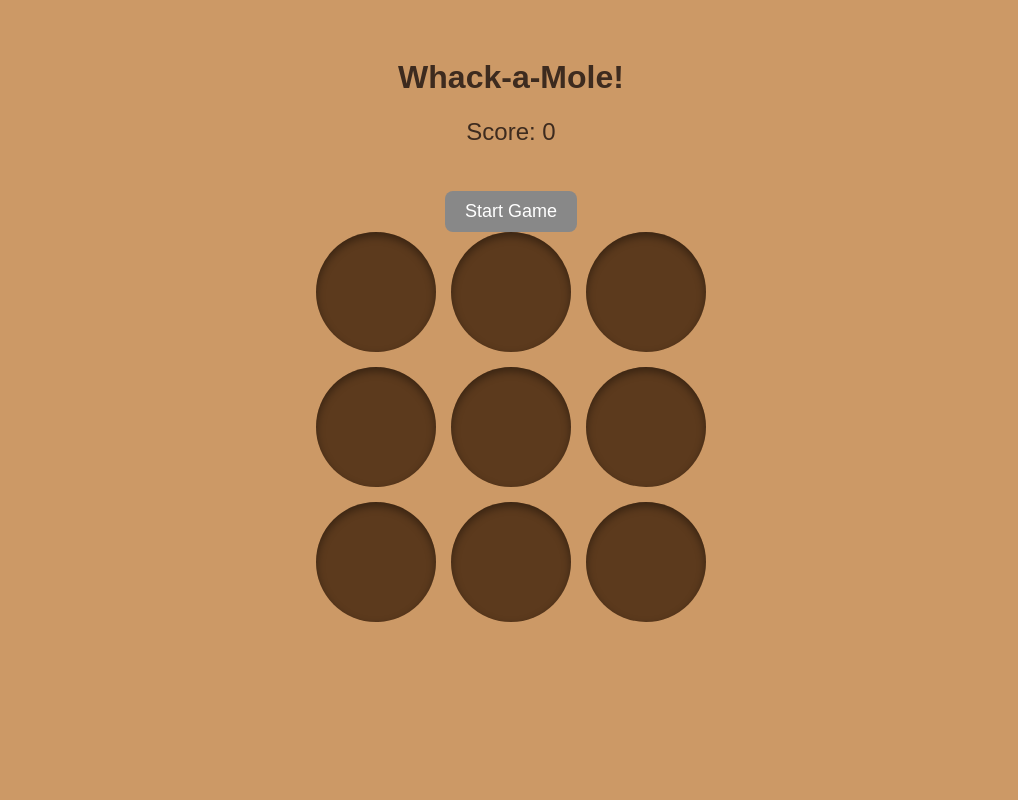
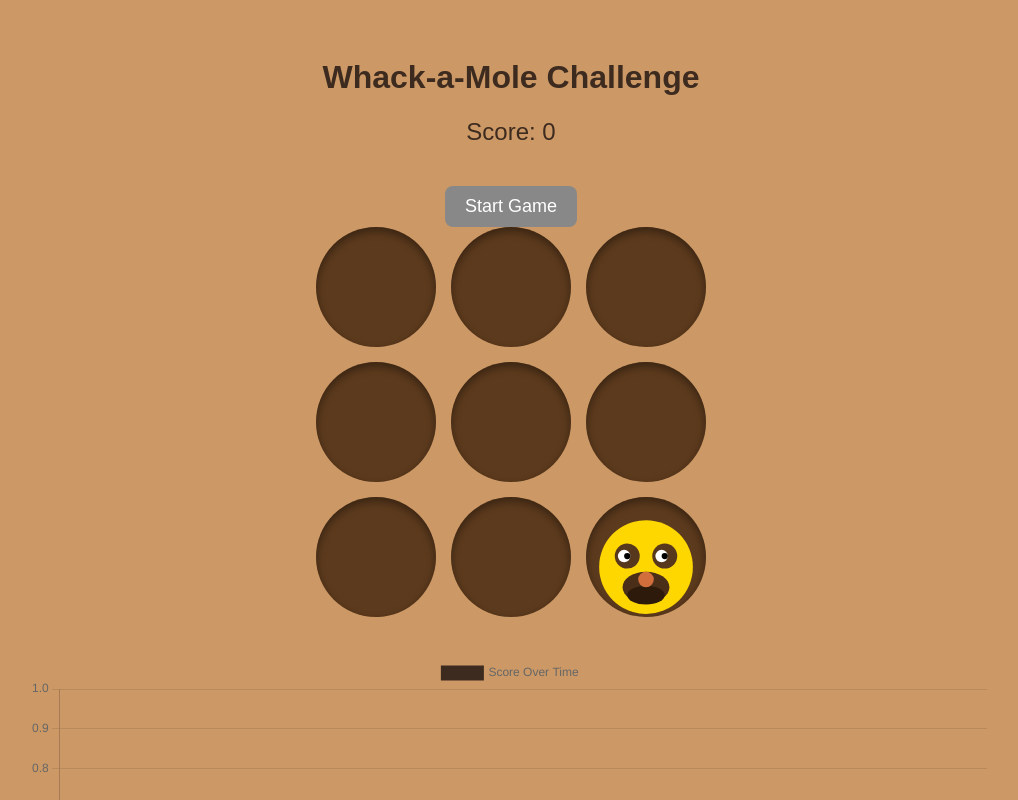
Before and after one commit to bxbblelight/-Mole_Game-, a plain HTML site: page index.html in a window 1280 px wide. Both pictures are taken after a click on the button "Start Game". Shown: the top 800 px of the page, without its empty margins (129-1147 px from the left). Drawn offline with nearby package versions, Linux system fonts and the light colour scheme.

Commit message:
Add files via upload
🟤 Brown mole: +1 point

🔴 Red mole: -1 point

⭐ Gold mole: +3 points

```diff
--- a/index.html
+++ b/index.html
@@ -2,13 +2,13 @@
 <html lang="en">
 <head>
   <meta charset="UTF-8" />
-  <meta name="viewport" content="width=device-width, initial-scale=1" />
-  <title>Whack-a-Mole Game</title>
+  <title>Whack-a-Mole Challenge</title>
+  <script src="https://cdn.jsdelivr.net/npm/chart.js"></script>
   <style>
     body {
       font-family: Arial, sans-serif;
+      background: #cc9966;
       text-align: center;
-      background: #cc9966; /* orange-brown */
       padding: 30px;
     }
     h1 {
@@ -24,6 +24,7 @@
       grid-template-columns: repeat(3, 120px);
       gap: 15px;
       justify-content: center;
+      margin-bottom: 30px;
     }
     .hole {
       width: 120px;
@@ -31,9 +32,8 @@
       background: #5c3a1d;
       border-radius: 50%;
       position: relative;
-      cursor: pointer;
+      overflow: hidden;
       box-shadow: inset 0 4px 8px rgba(0,0,0,0.4);
-      overflow: hidden;
     }
     .mole {
       position: absolute;
@@ -42,15 +42,21 @@
       transform: translateX(-50%) translateY(100%);
       width: 100px;
       height: 100px;
-      transition: transform 0.3s ease;
       display: none;
+      transition: transform 0.2s ease;
     }
     .mole.show {
       display: block;
       transform: translateX(-50%) translateY(0);
     }
+
+    /* Vivid colors */
+    .brown svg circle:first-child { fill: #8B4513; }
+    .red svg circle:first-child { fill: #e63946; }
+    .gold svg circle:first-child { fill: #FFD700; }
+
     #start {
-      margin-top: 25px;
+      margin-top: 20px;
       padding: 10px 20px;
       font-size: 18px;
       background: #3d2b1f;
@@ -63,31 +69,44 @@
       background: #888;
       cursor: not-allowed;
     }
+
+    #chartContainer {
+      width: 80%;
+      margin: 0 auto;
+      margin-top: 40px;
+    }
   </style>
 </head>
 <body>
 
-
-<h1>Whack-a-Mole!</h1>
+<h1>Whack-a-Mole Challenge</h1>
 <div id="score">Score: 0</div>
 <button id="start">Start Game</button>
 
-
 <div id="game"></div>
 
+<div id="chartContainer">
+  <canvas id="scoreChart"></canvas>
+</div>
 
 <script>
   const game = document.getElementById("game");
   const scoreDisplay = document.getElementById("score");
   const startBtn = document.getElementById("start");
 
+  const moleTypes = [
+    { class: "brown", points: 1 },
+    { class: "red", points: -1 },
+    { class: "gold", points: 3 }
+  ];
 
   let score = 0;
-  let moleTimeout;
-  let moleInterval;
+  let holes = [];
   let currentMole = null;
-  let holes = [];
-
+  let gameInterval;
+  let popupSpeed = 1300;  // Slower than before
+  let chart;
+  let scoreData = [];
 
   const moleSVG = `
     <svg viewBox="0 0 64 64" xmlns="http://www.w3.org/2000/svg">
@@ -104,89 +123,112 @@
     </svg>
   `;
 
-
-  // Create 9 holes
+  function createGameGrid() {
+    game.innerHTML = "";
+    holes = [];
     for (let i = 0; i < 9; i++) {
       const hole = document.createElement("div");
       hole.classList.add("hole");
-
 
       const moleDiv = document.createElement("div");
       moleDiv.classList.add("mole");
       moleDiv.innerHTML = moleSVG;
       hole.appendChild(moleDiv);
 
-
       hole.addEventListener("click", () => {
         if (moleDiv.classList.contains("show")) {
-        score++;
-        scoreDisplay.textContent = "Score: " + score;
+          const type = moleTypes.find(t => moleDiv.classList.contains(t.class));
+          score += type.points;
+          updateScore();
           hideMole(moleDiv);
         }
       });
 
-
       game.appendChild(hole);
       holes.push(hole);
     }
-
-
-  function showMole(mole) {
-    mole.classList.add("show");
   }
 
+  function updateScore() {
+    scoreDisplay.textContent = "Score: " + score;
+    scoreData.push(score);
+    chart.data.labels.push(scoreData.length);
+    chart.data.datasets[0].data.push(score);
+    chart.update();
+  }
+
+  function getRandomHole() {
+    return holes[Math.floor(Math.random() * holes.length)].querySelector(".mole");
+  }
+
+  function showRandomMole() {
+    if (currentMole) hideMole(currentMole);
+    const mole = getRandomHole();
+    const type = moleTypes[Math.floor(Math.random() * moleTypes.length)];
+
+    mole.className = `mole show ${type.class}`;
+    currentMole = mole;
+
+    setTimeout(() => {
+      if (mole === currentMole) hideMole(mole);
+    }, popupSpeed - 300);
+  }
 
   function hideMole(mole) {
-    mole.classList.remove("show");
+    mole.classList.remove("show", "brown", "red", "gold");
+    currentMole = null;
   }
-
-
-  function getRandomHole() {
-    const index = Math.floor(Math.random() * holes.length);
-    return holes[index].querySelector(".mole");
-  }
-
-
-  function molePopUp() {
-    if (currentMole) {
-      hideMole(currentMole);
-    }
-    const mole = getRandomHole();
-    currentMole = mole;
-    showMole(mole);
-
-
-    moleTimeout = setTimeout(() => {
-      hideMole(mole);
-      currentMole = null;
-    }, 800);
-  }
-
 
   function startGame() {
     score = 0;
-    scoreDisplay.textContent = "Score: 0";
+    scoreData = [];
+    popupSpeed = 1300;
+    updateScore();
     startBtn.disabled = true;
+    createGameGrid();
+    showRandomMole();
 
-
-    molePopUp();
-    moleInterval = setInterval(molePopUp, 1000);
-
+    gameInterval = setInterval(() => {
+      showRandomMole();
+      if (popupSpeed > 600) popupSpeed -= 30; // Still gets harder
+    }, popupSpeed);
 
     setTimeout(() => {
-      clearInterval(moleInterval);
-      clearTimeout(moleTimeout);
+      clearInterval(gameInterval);
       if (currentMole) hideMole(currentMole);
-      currentMole = null;
       startBtn.disabled = false;
-      alert("Game over! Your final score is: " + score);
+      alert("Game Over! Final score: " + score);
     }, 30000);
   }
 
+  startBtn.addEventListener("click", startGame);
 
-  startBtn.addEventListener("click", startGame);
+  // Chart setup
+  const ctx = document.getElementById("scoreChart").getContext("2d");
+  chart = new Chart(ctx, {
+    type: 'line',
+    data: {
+      labels: [],
+      datasets: [{
+        label: 'Score Over Time',
+        data: [],
+        fill: false,
+        borderColor: '#3d2b1f',
+        backgroundColor: '#3d2b1f',
+        tension: 0.3
+      }]
+    },
+    options: {
+      responsive: true,
+      scales: {
+        x: { title: { display: true, text: 'Mole Hits' } },
+        y: { beginAtZero: true }
+      }
+    }
+  });
+
+  createGameGrid();
 </script>
-
 
 </body>
 </html>
```
Lines whose indentation alone changed are shown as unchanged.
